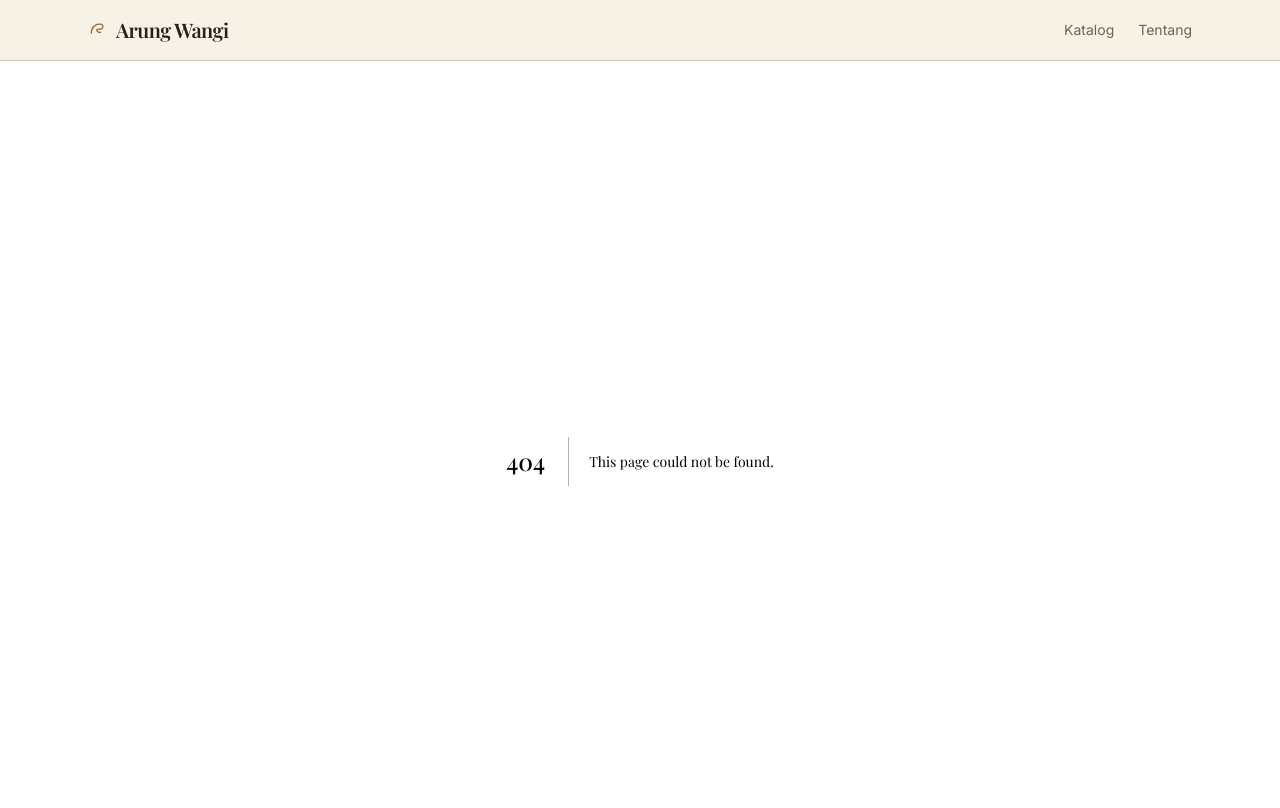
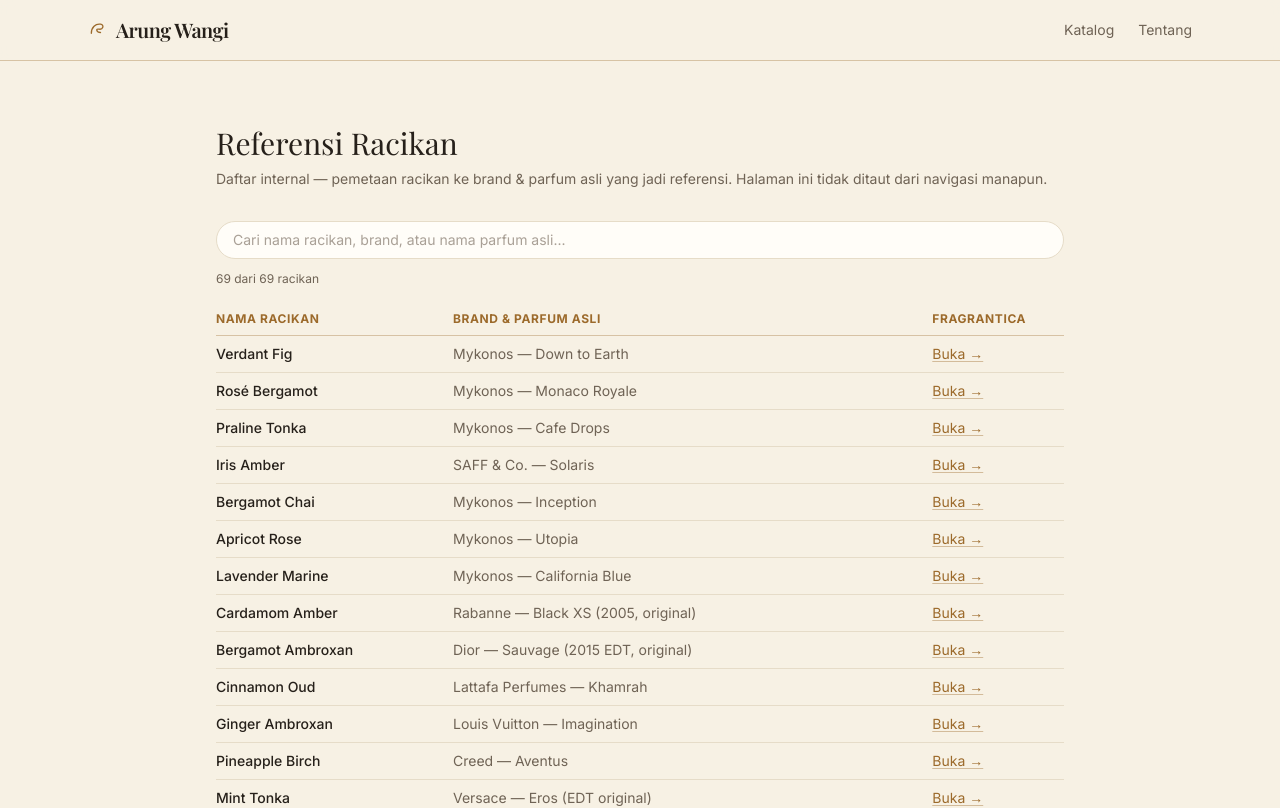
Before and after one commit to JIAkbar/arung-parfumary, a Next.js app: page /racikan in a window 1280 px wide. Before the commit this address had no page. Shown: the top 808 px of the page. Built offline with nearby package versions, Linux system fonts and the light colour scheme.

Commit message:
feat: tambah halaman pencarian internal /racikan

```diff
--- /dev/null
+++ b/src/app/racikan/page.tsx
@@ -0,0 +1,23 @@
+import { referensiRacikan } from "@/lib/referensiRacikan";
+import ReferensiRacikanTable from "@/components/ReferensiRacikanTable";
+import type { Metadata } from "next";
+
+export const metadata: Metadata = {
+  title: "Referensi Racikan",
+  robots: { index: false, follow: false },
+};
+
+export default function RacikanPage() {
+  return (
+    <section className="mx-auto max-w-4xl px-6 py-16">
+      <h1 className="font-serif text-3xl text-foreground">Referensi Racikan</h1>
+      <p className="mt-2 text-sm text-ink-muted">
+        Daftar internal — pemetaan racikan ke brand & parfum asli yang jadi
+        referensi. Halaman ini tidak ditaut dari navigasi manapun.
+      </p>
+      <div className="mt-8">
+        <ReferensiRacikanTable data={referensiRacikan} />
+      </div>
+    </section>
+  );
+}
--- a/src/app/robots.ts
+++ b/src/app/robots.ts
@@ -6,7 +6,7 @@
 
 export default function robots(): MetadataRoute.Robots {
   return {
-    rules: { userAgent: "*", allow: "/" },
+    rules: { userAgent: "*", allow: "/", disallow: "/racikan" },
     sitemap: `${BASE_URL}/sitemap.xml`,
   };
 }
--- /dev/null
+++ b/src/components/ReferensiRacikanTable.tsx
@@ -0,0 +1,77 @@
+"use client";
+
+import { useState } from "react";
+import type { ReferensiRacikan } from "@/lib/referensiRacikan";
+
+export default function ReferensiRacikanTable({
+  data,
+}: {
+  data: ReferensiRacikan[];
+}) {
+  const [query, setQuery] = useState("");
+
+  const trimmedQuery = query.trim().toLowerCase();
+  const filtered = trimmedQuery
+    ? data.filter(
+        (item) =>
+          item.racikanNama.toLowerCase().includes(trimmedQuery) ||
+          item.referensiBrand.toLowerCase().includes(trimmedQuery) ||
+          item.referensiParfum.toLowerCase().includes(trimmedQuery)
+      )
+    : data;
+
+  return (
+    <div>
+      <input
+        type="text"
+        value={query}
+        onChange={(e) => setQuery(e.target.value)}
+        placeholder="Cari nama racikan, brand, atau nama parfum asli..."
+        className="w-full rounded-full border border-border bg-surface px-4 py-2 text-sm text-foreground placeholder:text-ink-muted/60 focus:border-gold focus:outline-none"
+      />
+      <p className="mt-3 text-xs text-ink-muted">
+        {filtered.length} dari {data.length} racikan
+      </p>
+
+      {filtered.length === 0 ? (
+        <p className="mt-8 text-center text-sm text-ink-muted">
+          Tidak ditemukan racikan yang cocok dengan &quot;{query}&quot;.
+        </p>
+      ) : (
+        <div className="mt-4 overflow-x-auto">
+          <table className="w-full border-collapse text-left text-sm">
+            <thead>
+              <tr className="border-b border-gold-hairline text-xs uppercase tracking-wider text-gold">
+                <th className="py-2 pr-4">Nama Racikan</th>
+                <th className="py-2 pr-4">Brand & Parfum Asli</th>
+                <th className="py-2">Fragrantica</th>
+              </tr>
+            </thead>
+            <tbody>
+              {filtered.map((item) => (
+                <tr key={item.racikanNama} className="border-b border-border">
+                  <td className="py-2 pr-4 font-medium text-foreground">
+                    {item.racikanNama}
+                  </td>
+                  <td className="py-2 pr-4 text-ink-muted">
+                    {item.referensiBrand} — {item.referensiParfum}
+                  </td>
+                  <td className="py-2">
+                    <a
+                      href={item.fragranticaUrl}
+                      target="_blank"
+                      rel="noreferrer"
+                      className="text-gold underline decoration-gold/40 underline-offset-2 hover:text-gold-light"
+                    >
+                      Buka →
+                    </a>
+                  </td>
+                </tr>
+              ))}
+            </tbody>
+          </table>
+        </div>
+      )}
+    </div>
+  );
+}
```
